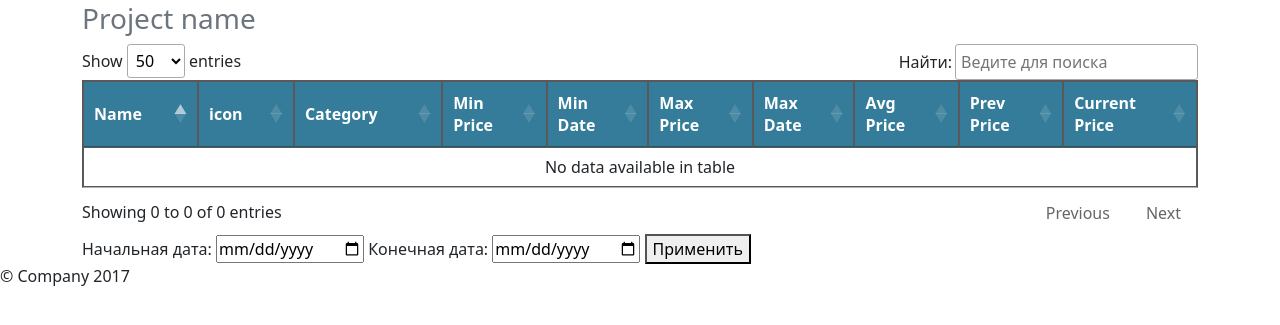
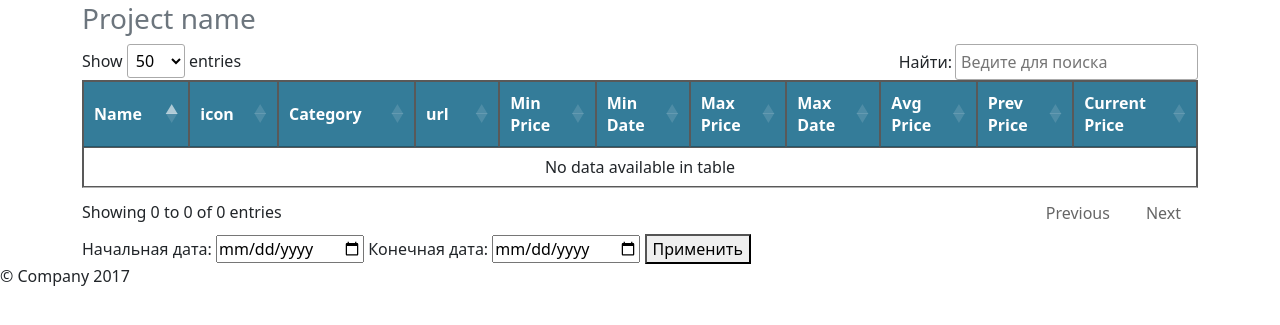
Before and after one commit to maksdemon/avto1, a PHP site: page /pie.php in a window 1280 px wide. Shown: the part 75-400 px from the top of the page. Run offline with PHP 8.4, Linux system fonts and the light colour scheme; data that the repository does not hold is empty; some libraries are stand-ins or nearby versions.

Commit message:
icon23url

```diff
--- a/pie.php
+++ b/pie.php
@@ -17,7 +17,8 @@ SELECT
     (SELECT date FROM avto1 WHERE name = t.name AND price = t.max_price LIMIT 1) AS max_date,
     t.avg_price,
     (SELECT price FROM avto1 WHERE name = t.name ORDER BY date DESC LIMIT 1 OFFSET 1) AS prev_price,
-    (SELECT price FROM avto1 WHERE name = t.name ORDER BY date DESC LIMIT 1) AS current_price
+    (SELECT price FROM avto1 WHERE name = t.name ORDER BY date DESC LIMIT 1) AS current_price,
+    (SELECT url FROM avto1 WHERE name = t.name ORDER BY date DESC LIMIT 1) AS last_url
 FROM (
     SELECT
         name,
@@ -88,6 +89,7 @@ echo '</pre>';
                 <th>Name</th>
                 <th>icon</th>
                 <th>Category</th>
+                <th>url</th>
                 <th>Min Price</th>
                 <th>Min Date</th>
                 <th>Max Price</th>
@@ -107,6 +109,7 @@ echo '</pre>';
 
                     </td>
                     <td><?php echo $row['category']; ?></td>
+                    <td><?php echo $row['last_url']; ?></td>
                     <td><?php echo $row['min_price']; ?></td>
                     <td><?php echo $row['min_date']; ?></td>
                     <td><?php echo $row['max_price']; ?></td>
```
